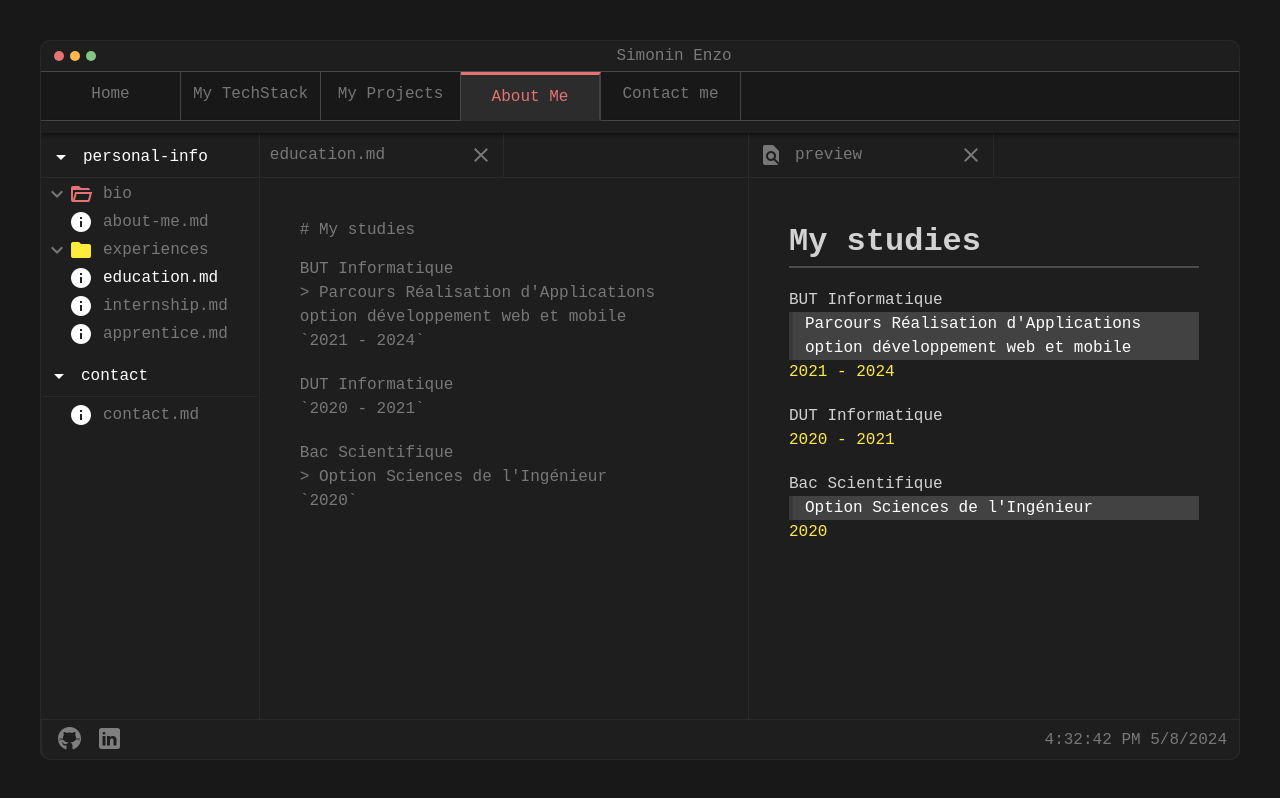
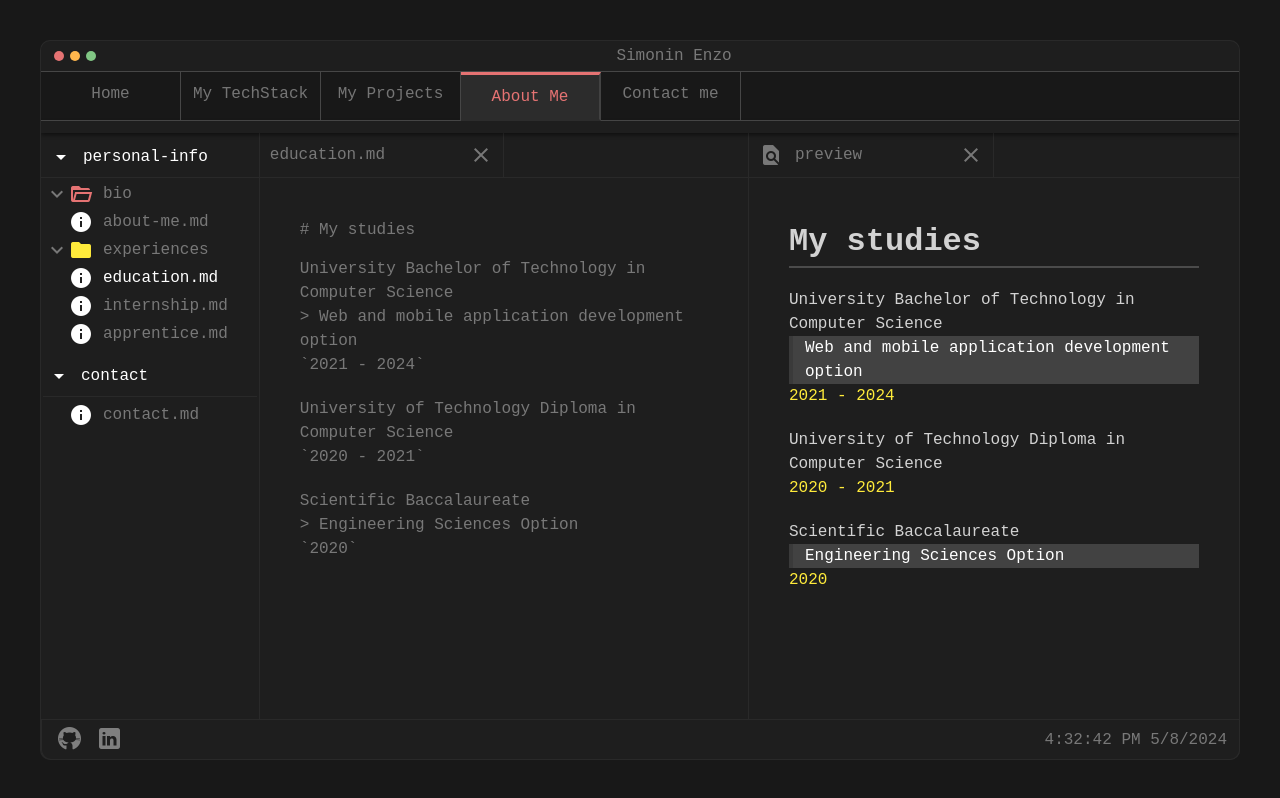
Before and after one commit to Nzosim/PortfolioVueJs, a Vue app: page /about in a window 1280 px wide. Both pictures are taken after a click on the element "education.md". Built offline with nearby package versions, Linux system fonts and the light colour scheme.

Commit message:
fix traduction typo

```diff
--- a/src/components/about-pages/about-me.vue
+++ b/src/components/about-pages/about-me.vue
@@ -7,7 +7,7 @@
     <div class="text">
       <p># SIMONIN Enzo</p>
       <p>
-        I am `currently` in my third year of **BUT Informatique** as an apprentice at **Dassault
+        I am `currently` in my third year of **University Bachelor of Technology in Computer Science** as an apprentice at **Dassault
         Systèmes**.
       </p>
       <p>
@@ -29,7 +29,7 @@
       <h1>SIMONIN Enzo</h1>
       <p>
         I am <span class="text-yellow">currently</span> in my third year of
-        <b>BUT Informatique</b> as an <span class="text-yellow">apprentice</span> at
+        <b>University Bachelor of Technology in Computer Science</b> as an <span class="text-yellow">apprentice</span> at
         <b>Dassault Systèmes</b>.
       </p>
       <p>
--- a/src/components/about-pages/education.vue
+++ b/src/components/about-pages/education.vue
@@ -7,15 +7,15 @@
     <div class="text">
       <p># My studies</p>
 
-      <div>BUT Informatique</div>
-      <div>> Parcours Réalisation d'Applications option développement web et mobile</div>
+      <div>University Bachelor of Technology in Computer Science</div>
+      <div>> Web and mobile application development option</div>
       <div>`2021 - 2024`</div>
 
-      <div class="mt-5">DUT Informatique</div>
+      <div class="mt-5">University of Technology Diploma in Computer Science</div>
       <div>`2020 - 2021`</div>
 
-      <div class="mt-5">Bac Scientifique</div>
-      <div>> Option Sciences de l'Ingénieur</div>
+      <div class="mt-5">Scientific Baccalaureate</div>
+      <div>> Engineering Sciences Option</div>
       <div>`2020`</div>
     </div>
   </div>
@@ -30,17 +30,17 @@
     <div class="text">
       <h1>My studies</h1>
 
-      <div class="mt-5">BUT Informatique</div>
+      <div class="mt-5">University Bachelor of Technology in Computer Science</div>
       <div class="pl-3 bg-grey-darken-3 border-s-lg">
-        Parcours Réalisation d'Applications option développement web et mobile
+        Web and mobile application development option
       </div>
       <div class="text-yellow">2021 - 2024</div>
 
-      <div class="mt-5">DUT Informatique</div>
+      <div class="mt-5">University of Technology Diploma in Computer Science</div>
       <div class="text-yellow">2020 - 2021</div>
 
-      <div class="mt-5">Bac Scientifique</div>
-      <div class="pl-3 bg-grey-darken-3 border-s-lg">Option Sciences de l'Ingénieur</div>
+      <div class="mt-5">Scientific Baccalaureate</div>
+      <div class="pl-3 bg-grey-darken-3 border-s-lg">Engineering Sciences Option</div>
       <div class="text-yellow">2020</div>
     </div>
   </div>
```
